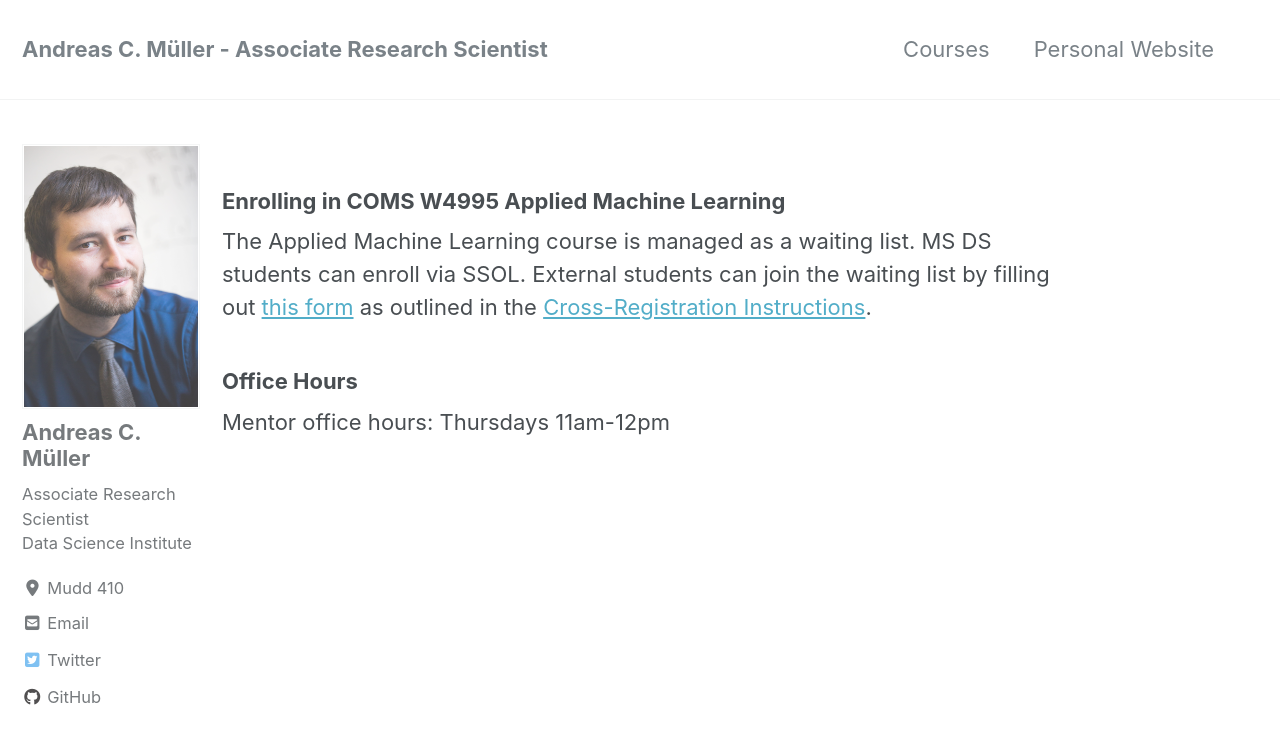
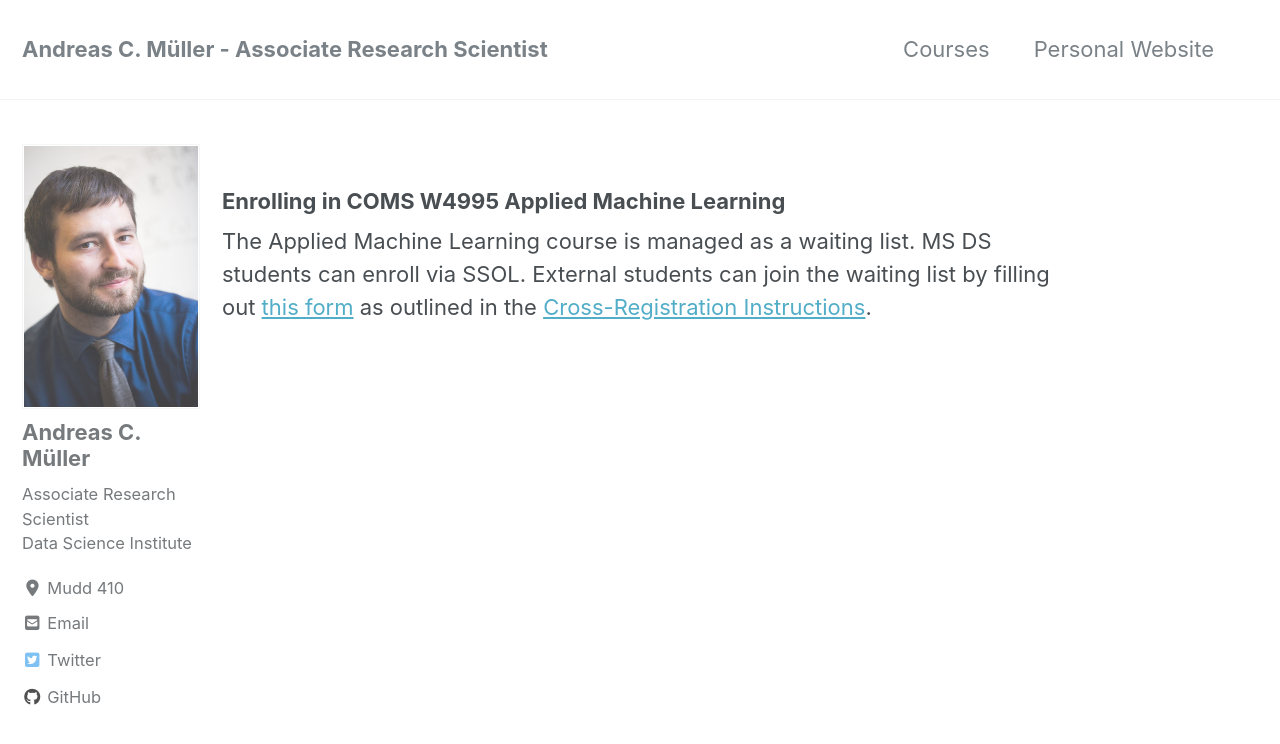
Before and after one commit to amueller/columbia-website, a Jekyll site: the page built from index.html, in a window 1280 px wide and 900 px high. Shown: the top 744 px of the window. Built offline with Jekyll 4.4.1, drawn with Linux system fonts in a browser that asks for light colours; nearby versions of some CDN libraries.

Commit message:
remove old office hours

```diff
--- a/_layouts/home.html
+++ b/_layouts/home.html
@@ -10,6 +10,3 @@ by filling out <a href="https://www.surveymonkey.com/r/AppliedML_Sp18">this
 form</a> as outlined in the <a href="http://datascience.columbia.edu/course-inventory">
 Cross-Registration Instructions</a>.
 </p>
-
-<h3>Office Hours</h3>
-Mentor office hours: Thursdays 11am-12pm
```
